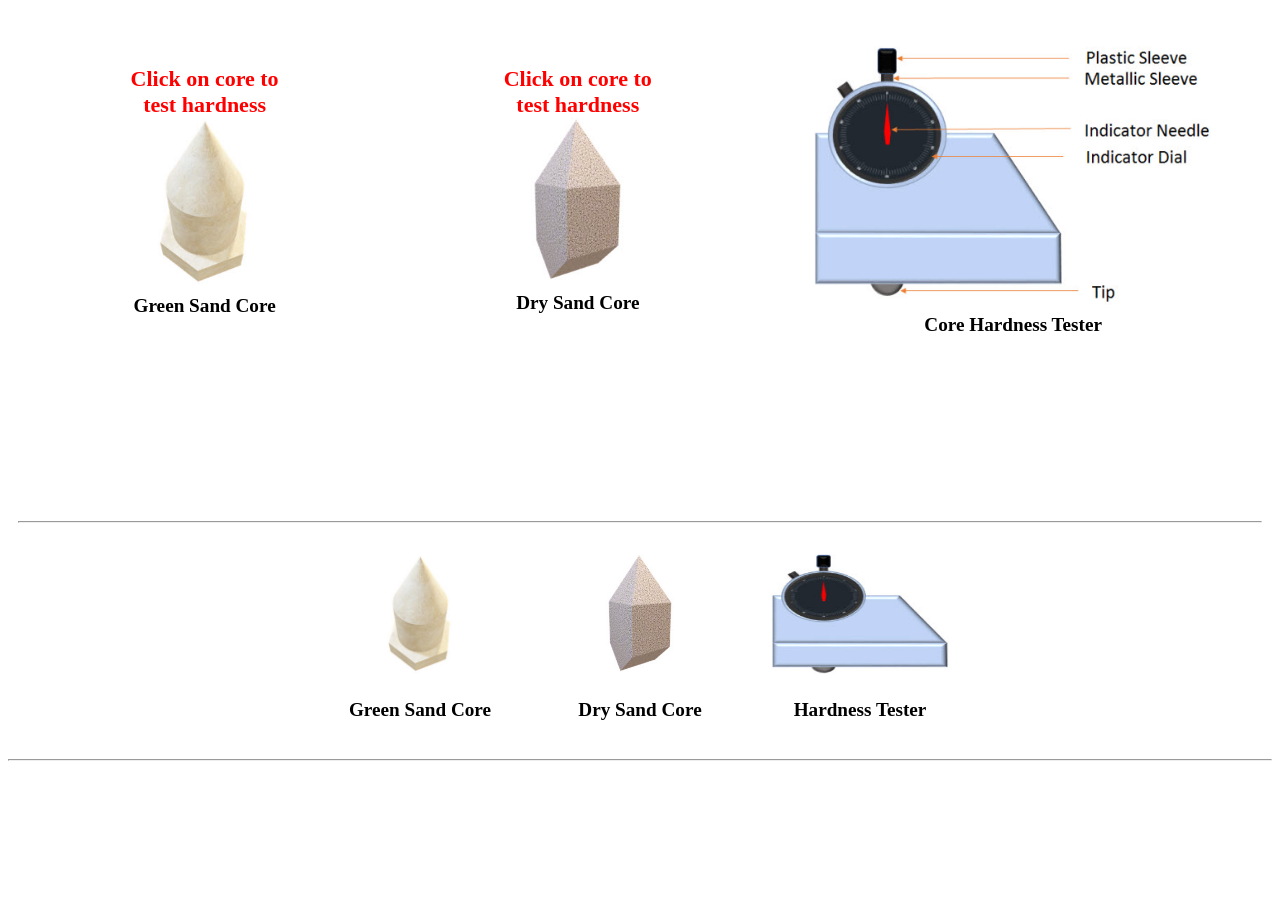
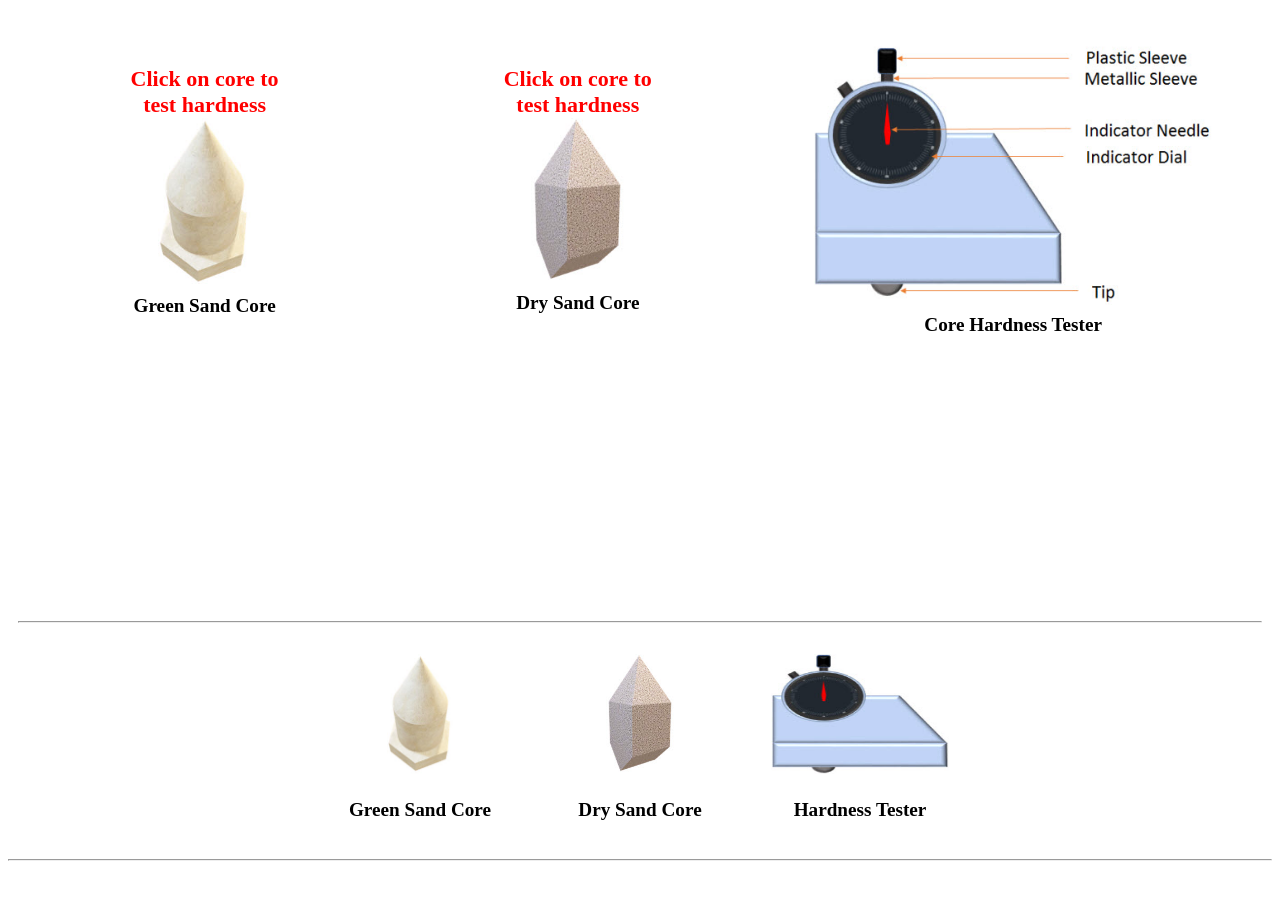
Before and after one commit to virtual-labs/exp-mould-core-hardness-dei, a plain HTML site: page experiment/simulation/coreHardness/index.html in a window 1280 px wide. Before the commit the page ends 800 px from the top, so only its background shows below. Drawn offline with Linux system fonts and the light colour scheme.

Commit message:
Update index.html

```diff
--- a/experiment/simulation/coreHardness/index.html
+++ b/experiment/simulation/coreHardness/index.html
@@ -10,7 +10,7 @@
 <body>
 	<div id="simulation-cont">
 		<div id="matwork">
-			<div style="height:500px;">
+			<div style="height:600px;">
 				<div class="simulation" id="greenSandCore" style="width:30%;"><br>
 				<b style="color:red;">Click on core to<br>test hardness</b><br>
 				<a href="greenSandCore.html"><img src="images/GreenSandCore.jpg" width="25%" title="Click Here"></a><br>
```
